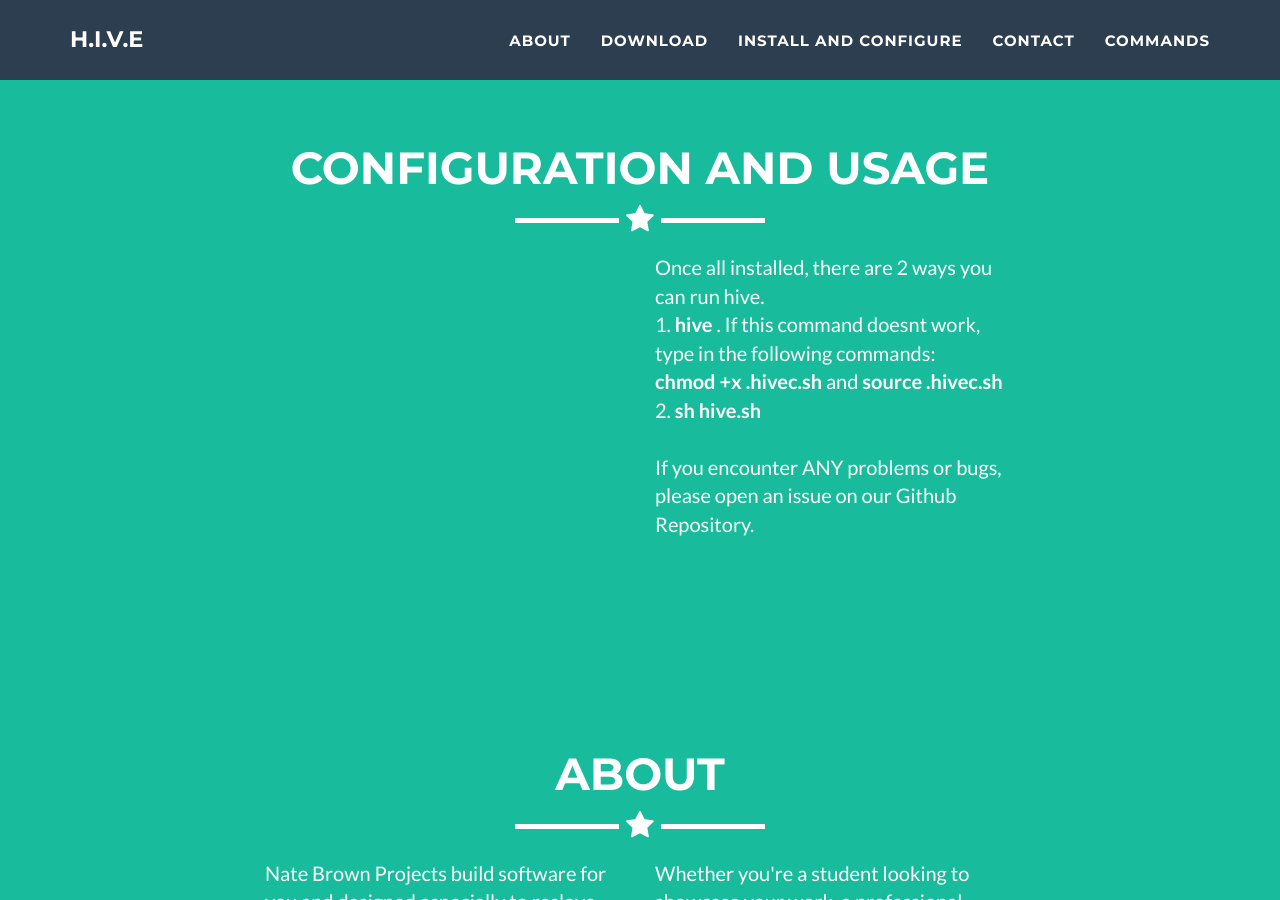
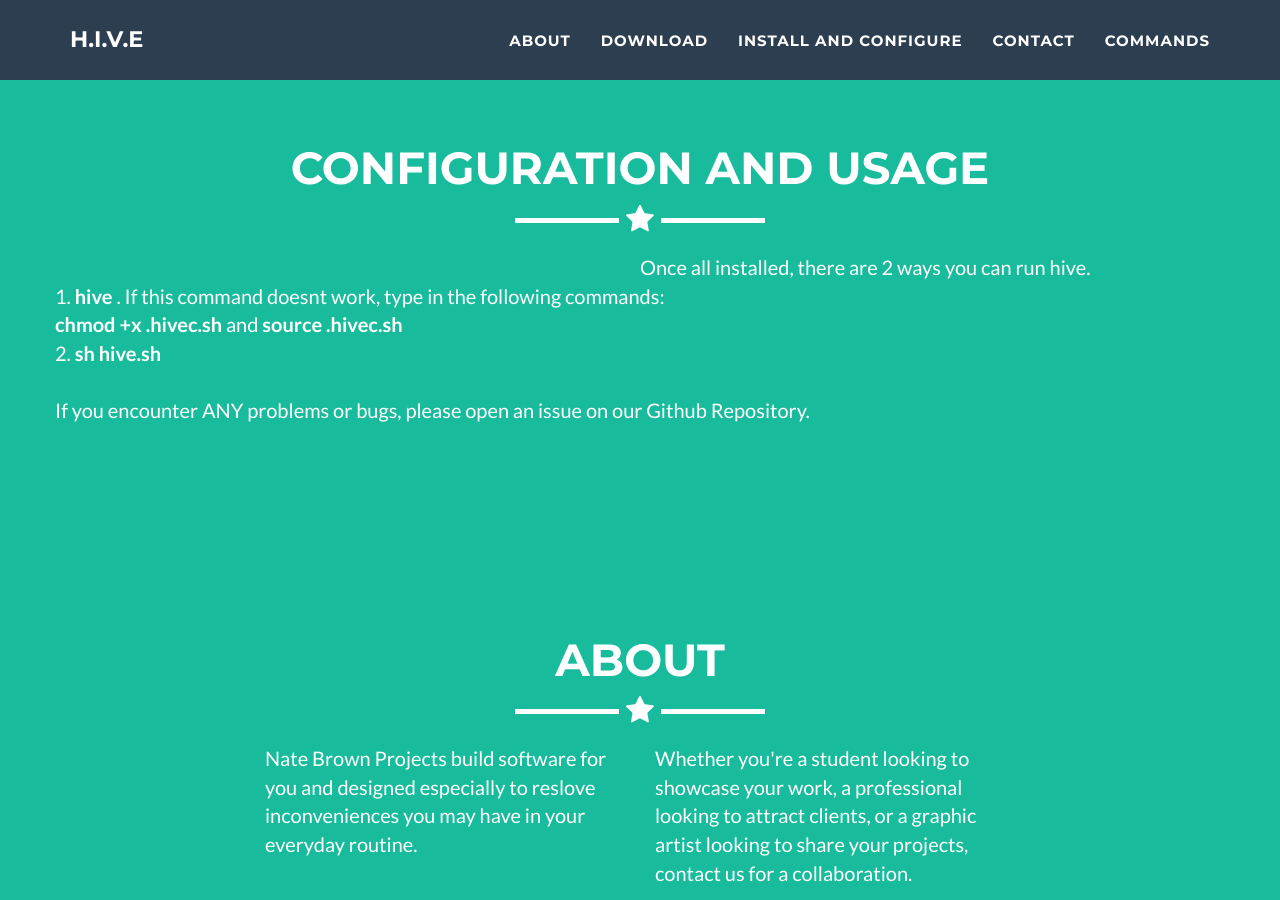
Before and after one commit to NateBrownProjects/hive, a Jekyll site: the page built from index.html, in a window 1280 px wide and 900 px high, scrolled down 2809 px. Built offline with Jekyll 4.4.1, drawn with Linux system fonts in a browser that asks for light colours.

Commit message:
Update insandcon.html

```diff
--- a/_includes/insandcon.html
+++ b/_includes/insandcon.html
@@ -10,7 +10,7 @@
                 <div class="col-lg-4 col-lg-offset-2">
                     <p></p>
                 </div>
-                <div class="col-lg-4">
+                <div>
                     <p>Once all installed, there are 2 ways you can run hive. <br>
                      1. <strong> hive</strong> . If this command doesnt work, type in the following commands:
                      <br>  <strong>chmod +x .hivec.sh </strong> and <strong>source .hivec.sh</strong> <br>
```
